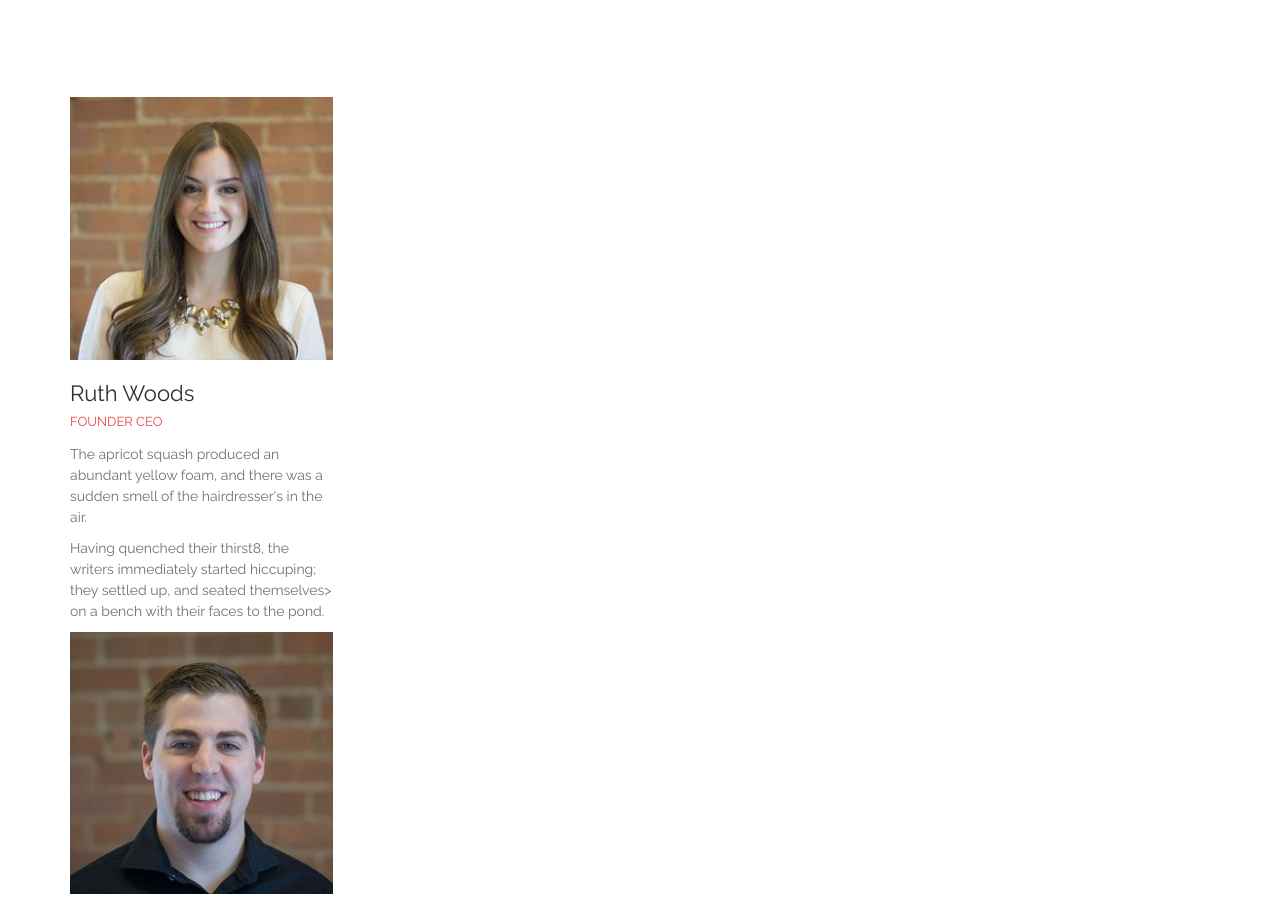
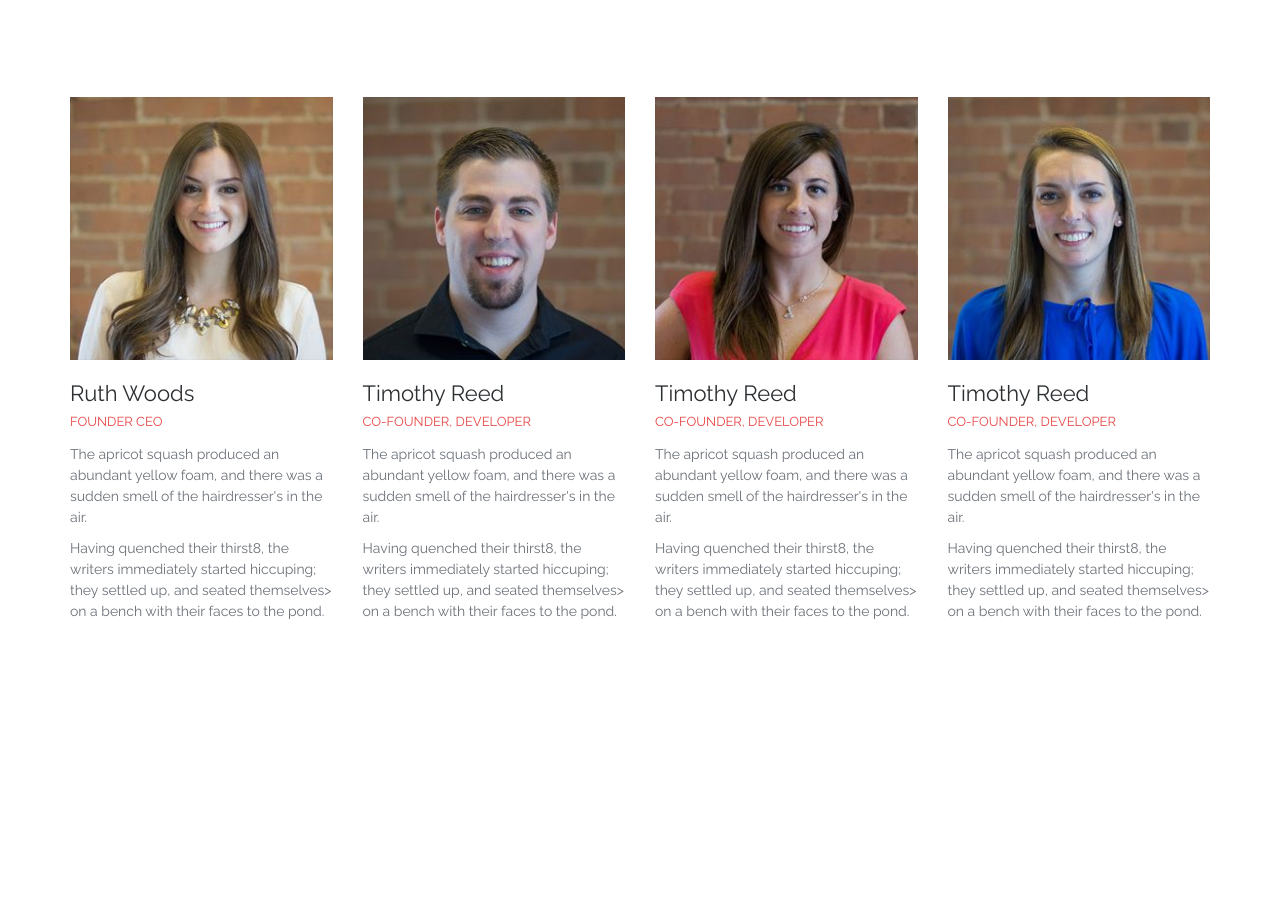
Before and after one commit to levmine-btw/ActiveBox, a plain HTML site: page index.html in a window 1280 px wide. Shown: the part 1902-2799 px from the top of the page. After the commit the page ends 2634 px from the top, so only its background shows below. Drawn offline with nearby package versions, Linux system fonts and the light colour scheme.

Commit message:
Исправлена ошибка с тиммейтами

```diff
--- a/index.html
+++ b/index.html
@@ -171,7 +171,7 @@
 <!-- Team -->
  <div class="team">
     <div class="container">
-        <div calss="team__inner">
+        <div class="team__inner">
 
             <div class="team__item">
                 <img class="team__photo" src="./img/Team/team_1.jpg" alt="">
@@ -212,9 +212,23 @@
                 <div class="team__social"></div>
             </div>
 
+            <div class="team__item">
+
+                <img class="team__photo" src="./img/Team/team_4.jpg" alt="">
+                <div class="team__name">Timothy Reed</div>
+                <div class="team__prof">Co-Founder, Developer</div>
+                <div class="team__text">
+                    <p>The apricot squash produced an abundant yellow foam,
+                    and there was a sudden smell of the hairdresser's in the air. </p>
+                    <p>Having quenched their thirst8, the writers immediately started hiccuping;
+                    they settled up, and seated themselves> on a bench with their faces to the pond.</p>
+                </div>
+                <div class="team__social"></div>
+            </div>
+
         </div> <!-- /.team__inner -->
     </div> <!-- /.container -->
- </div> <!-- /.team -->
+ </div>
 
 
     </body>
```
Also changed, not shown: test.html (added).
